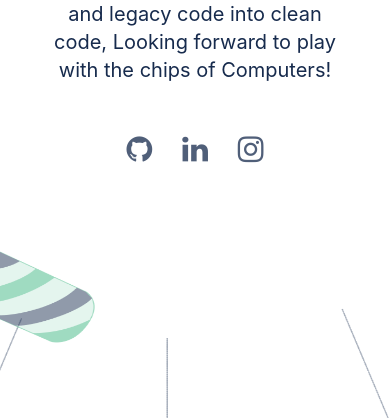
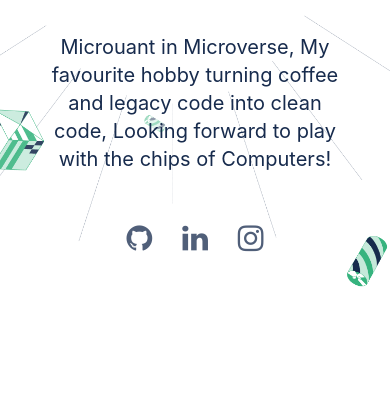
Before and after one commit to KareemWilson/MyPortfolio, a plain HTML site: page index.html in a window 390 px wide. Shown: the part 469-887 px from the top of the page. After the commit the page ends 844 px from the top, so only its background shows below. Drawn offline with Linux system fonts and the light colour scheme; a web font is replaced by a local one.

Commit message:
fix background of mobile view

```diff
--- a/styles.css
+++ b/styles.css
@@ -12,7 +12,23 @@
   justify-content: center;
   align-content: center;
 }
+body {
+  background-image: url(./utils/Header-llustration-desktop@2x.png);
+  height: 100vh;
+  background-size: cover;
+  background-repeat: no-repeat;
+  background-position: center;
+}
 
+.background {
+
+  position: absolute;
+width: 1472.8px;
+height: 1434.3px;
+left: 27px;
+top: -398px;
+
+}
 /* header */
 
 .header {
@@ -35,7 +51,6 @@
   align-items: center;
   text-align: center;
   color: #28352f;
-  border: 1px solid blue;
 
 }
 
@@ -47,7 +62,6 @@ ul {
   justify-content: center;
   align-items: center;
   width: 100%;
-  border: 1px solid red;
   max-width: fit-content;
 }
 
@@ -76,14 +90,8 @@ a {
   padding-left: 10%;
   max-width: 90%;
   padding-right: 10%;
-  background-image: url(./utils/Header-llustration-desktop@2x.png);
-  height: 100vh;
-  width: 80%;
-  background-repeat: no-repeat;
-  background-position: center center;
-  background-size: 1970px 1100px;
-  background-attachment: fixed;
-  background-position-y: top;
+  margin-top: 91px;
+
 }
 
 .title {
@@ -129,6 +137,14 @@ a {
 }
 
 @media (max-width: 710px) {
+  body {
+    background-image: url(./utils/header-illsutration-mobile@2x.png);
+    height: 100vh;
+    background-size: contain;
+    background-repeat: no-repeat;
+    background-position: center;
+  }
+
   .header{
     justify-content: space-between;
   }
```
Also changed, not shown: utils/header-illsutration-mobile@2x.png (added).
